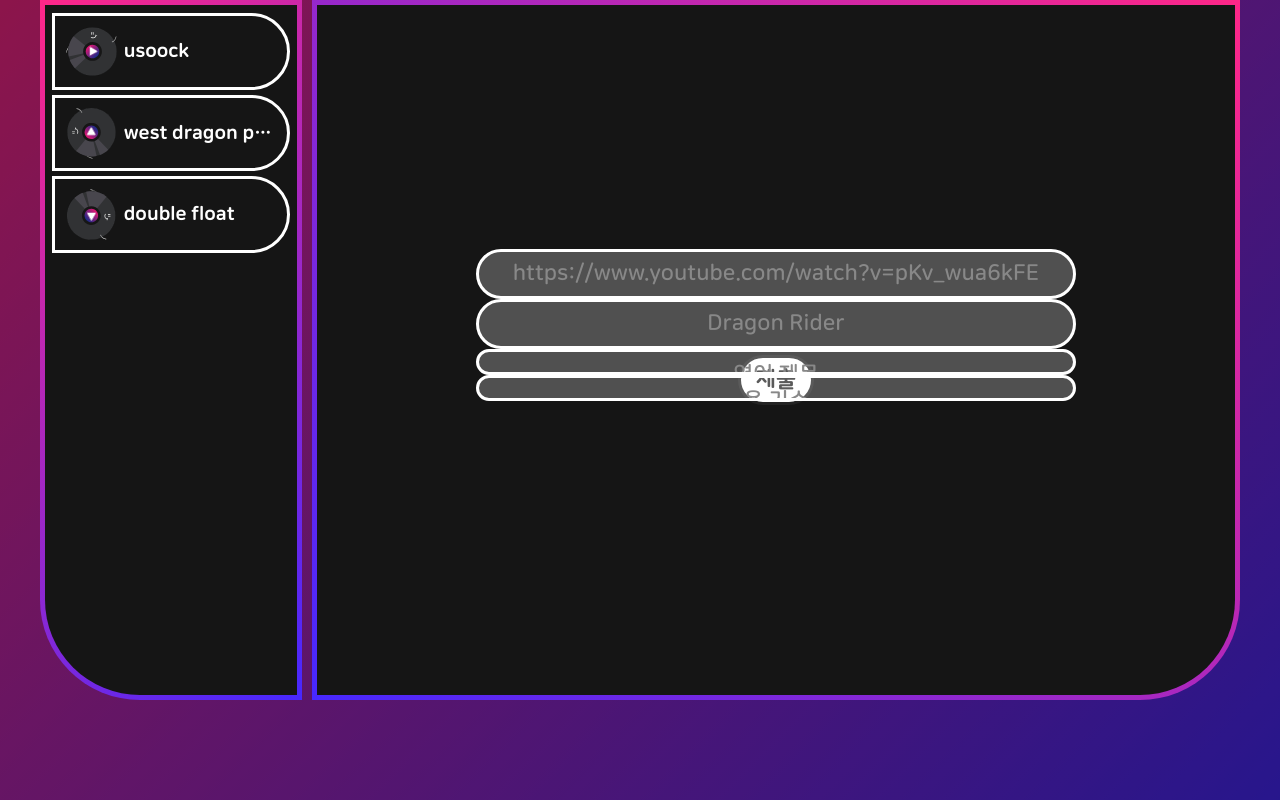
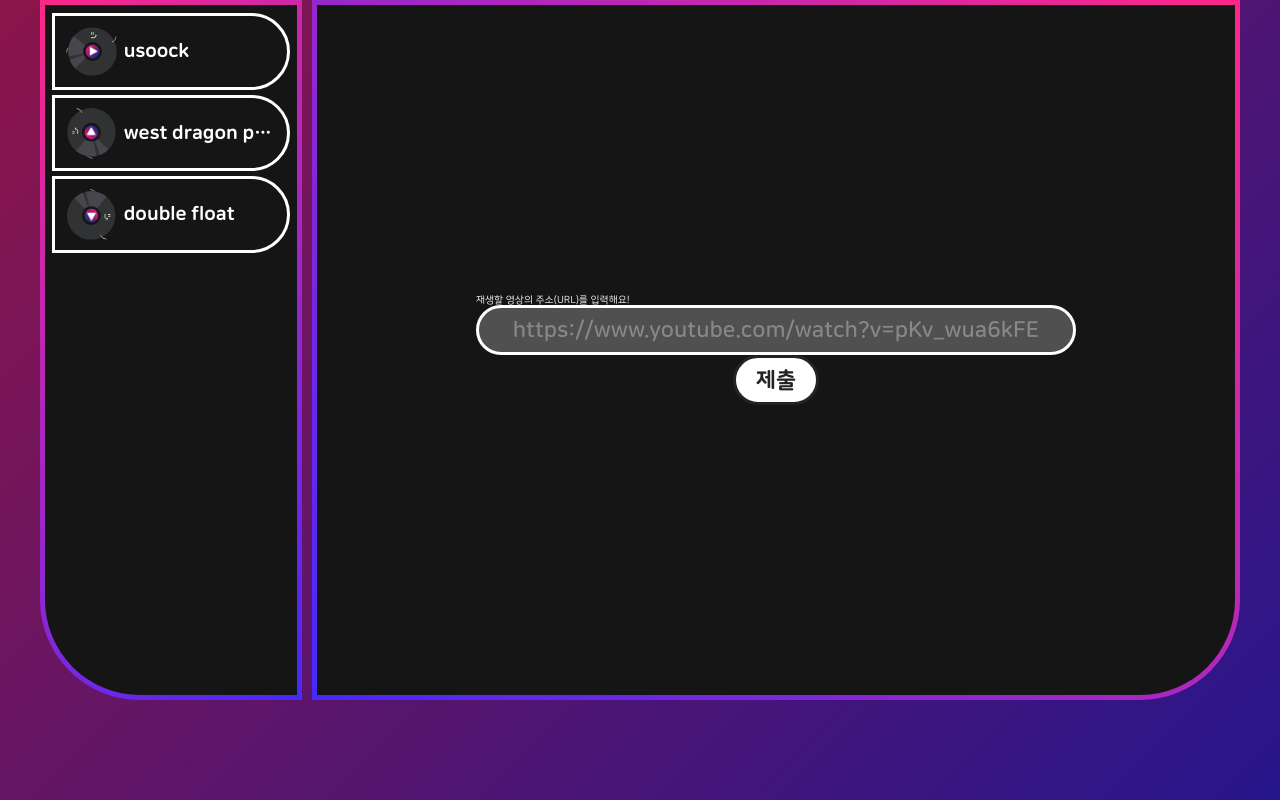
Before and after one commit to usw-world/project-garticsong, a Svelte app: page / in a window 1280 px wide. Built offline with nearby package versions, Linux system fonts and the light colour scheme.

Commit message:
Nothing complate

```diff
--- a/src/GameRoom/QuestionInputArea.svelte
+++ /dev/null
@@ -1,50 +0,0 @@
-<script>
-    export let state;
-    console.log(state);
-</script>
-
-
-<input class="input-url" type="text" name="url" placeholder="https://www.youtube.com/watch?v=pKv_wua6kFE" autocomplete="off">
-<input class="input-title" type="text" name="title" placeholder="Dragon Rider" autocomplete="off">
-<textarea class="input-description" name="description" placeholder="영어 제목
-Two Steps From Hell - oooooo ooooo" autocomplete="off"></textarea>
-<textarea class="input-hint" name="hint" placeholder="용 기수
-Dooooo Roooo" autocomplete="off"></textarea>
-
-<style>
-    input, textarea {
-        text-align: center;
-        padding: 1rem;
-        overflow: hidden;
-    }
-    .input-url,
-    .input-title {
-        width: 60rem;
-    }
-    .input-description,
-    .input-hint {
-        width: 60rem;
-        height: 20rem;
-    }
-    /* .input-area {
-        position: absolute;
-    }
-    .input-area.active {
-        opacity: 1;
-    }
-    .input-area.inactive {
-        top: -15rem;
-        opacity: .5;
-        filter: blur(2px);
-        transform: scale(.8);
-    }
-    .input-area.disappear {
-        top: -30rem;
-        opacity: 0;
-        filter: blur(4px);
-        transform: scale(.5);
-    }
-    .input-area.waiting {
-        opacity: 0;
-    } */
-</style>
--- a/src/GameRoom/Questioner.svelte
+++ b/src/GameRoom/Questioner.svelte
@@ -1,63 +1,26 @@
 <script>
-    import QuestionInputArea from './QuestionInputArea.svelte';
     let videoPlayerElmt;
+    let questionOrder = 0;
 
-    function OnYouTubeIframeAPIReady() {
-        console.log("Youtube API got ready");
-    }
-    // test-case
-    // https://www.youtube.com/watch?v=pKv_wua6kFE
-    // pKv_wua6kFE
-
-    // list test-case
-    // https://www.youtube.com/watch?v=3GWscde8rM8&list=PLd6UgfNCWmp8bnixMcfgv_wcSMN_niBqx
-    // 3GWscde8rM8
-    function LoadNewVideo(_videoId) {
-        const CHILD_ID = "youtube-video-player";
-        if(document.querySelector(`#${CHILD_ID}`)) {
-            document.querySelector("#player-wrap").removeChild(document.querySelector(`#${CHILD_ID}`));
-        }
-
-        let child = document.createElement("div");
-        child.id = CHILD_ID;
-        document.querySelector("#player-wrap").appendChild(child);
-        videoPlayerElmt = new YT.Player(CHILD_ID, {
-            videoId: _videoId,
-			width: 0,
-			height: 0,
-            events: {
-                // "onReady": onPlayerReady,
-                "onStatChange": OnStatChange,
-            }
-        })
-    }
-	function OnSubmitVideoInformation(e) {
-        e.preventDefault();
-        let url = new URL(e.target["video-id"].value);
-        let videoId = url.search.split("?")[1].split("&")[0].split("=")[1];
-
-        LoadNewVideo(videoId);
-	};
-	function OnStatChange(e) {
-        e.target.playVideo();
-    }
+    let descriptions = ["재생할 영상의 주소(URL)를 입력해요!", "제목을 입력해요! 공백, 특수문자는 무시돼요!", "문제를 맞출 수 있게 설명을 적어요!", "오랫동안 아무도 못 맞추면 힌트를 제공해요!"];
+    let placeholders = ["https://www.youtube.com/watch?v=pKv_wua6kFE", "Dragon Rider", "영어 제목\nTwo Steps From Hell - oooooo ooooo", "용 기수, Dooooo Roooo"]
 
     function OnSubmit(e) {
-        console.dir(e.target.title.value);
-        document.querySelector(".input-title").classList.add(".input-area.disappear");
-    }
-    function OnClickInputArea() {
-
+        console.dir(e.target.answer.value);
+        // document.querySelector(".input-title").classList.add(".input-area.disappear");
+        questionOrder++;
     }
 </script>
 
 <div class="question-wrap">
     <form class="question-form" on:submit|preventDefault="{OnSubmit}">
         <div class="input-wrap">
-            <QuestionInputArea state={"active"} on:click="{OnClickInputArea()}">
-            </QuestionInputArea>
+            <div class="input-item">
+                <div class="span">{descriptions[questionOrder]}</div>
+                <textarea type="text" name="answer" placeholder={placeholders[questionOrder]} autocomplete="off"></textarea>
+            </div>
+            <input class="button" type="submit" value="제출">
         </div>
-        <input class="button" type="submit" value="제출">
         <!-- <button class="edit-button"><img src="../images/recycle-b.svg" alt=""></button> -->
     </form>
 </div>
@@ -69,13 +32,13 @@
     .question-wrap {
         height: 100%;
     }
-    .question-form {
-        width: 100%;
-        height: 100%;
-        display: flex;
-        flex-direction: column;
-        justify-content: center;
-        align-items: center;
+    textarea {
+        text-align: center;
+        padding: 1rem;
+        overflow: hidden;
+        width: 60rem;
+        resize: none;
+        overflow: hidden;
     }
     .input-wrap {
         position: relative;
@@ -86,4 +49,16 @@
         justify-content: center;
         align-items: center;
     }
+    .question-form {
+        width: 100%;
+        height: 100%;
+        display: flex;
+        flex-direction: column;
+        justify-content: center;
+        align-items: center;
+    }
+    input[type="submit"] {
+        display: inline-block;
+        padding: 1rem 2rem;
+    }
 </style>
```
